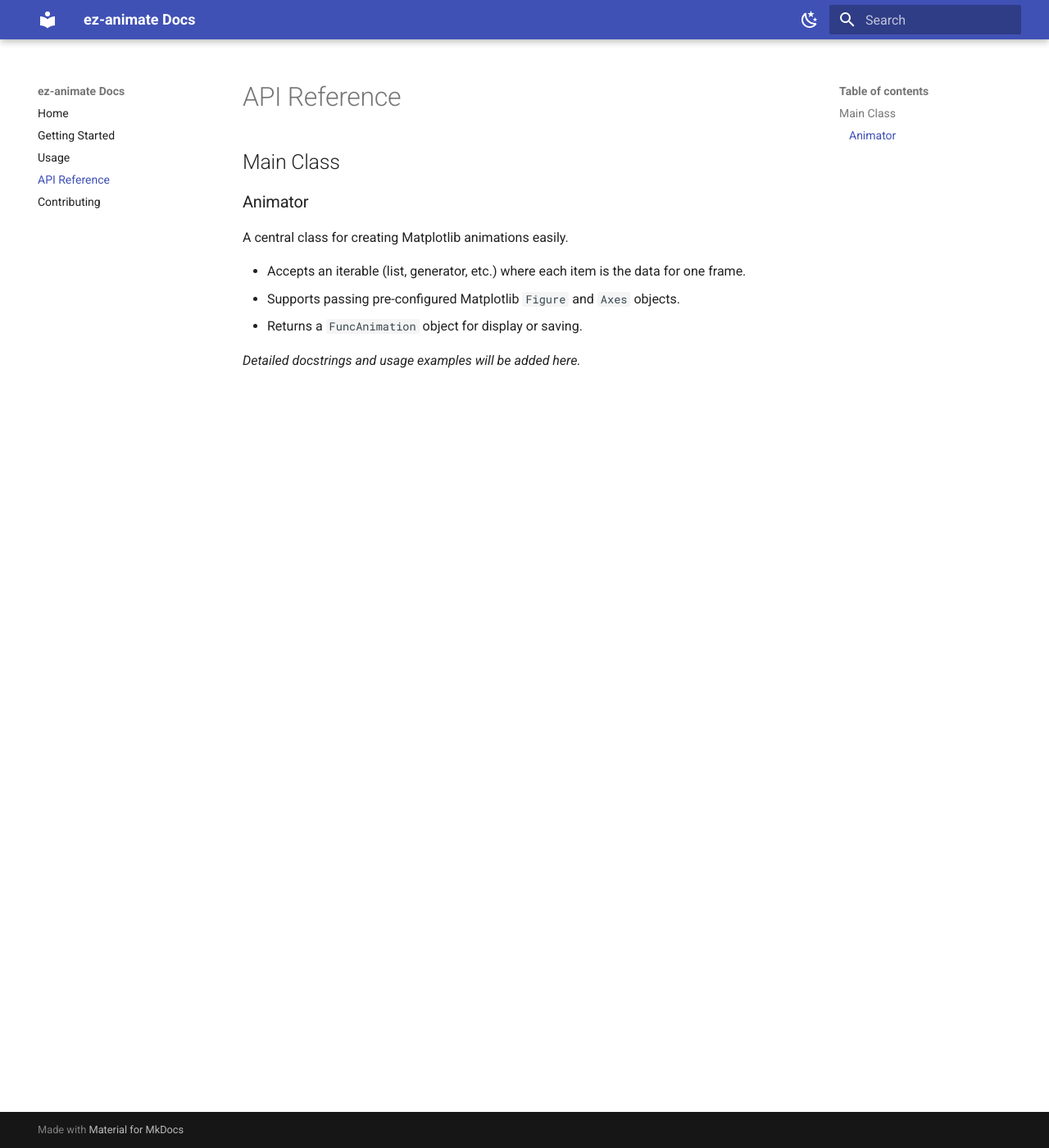
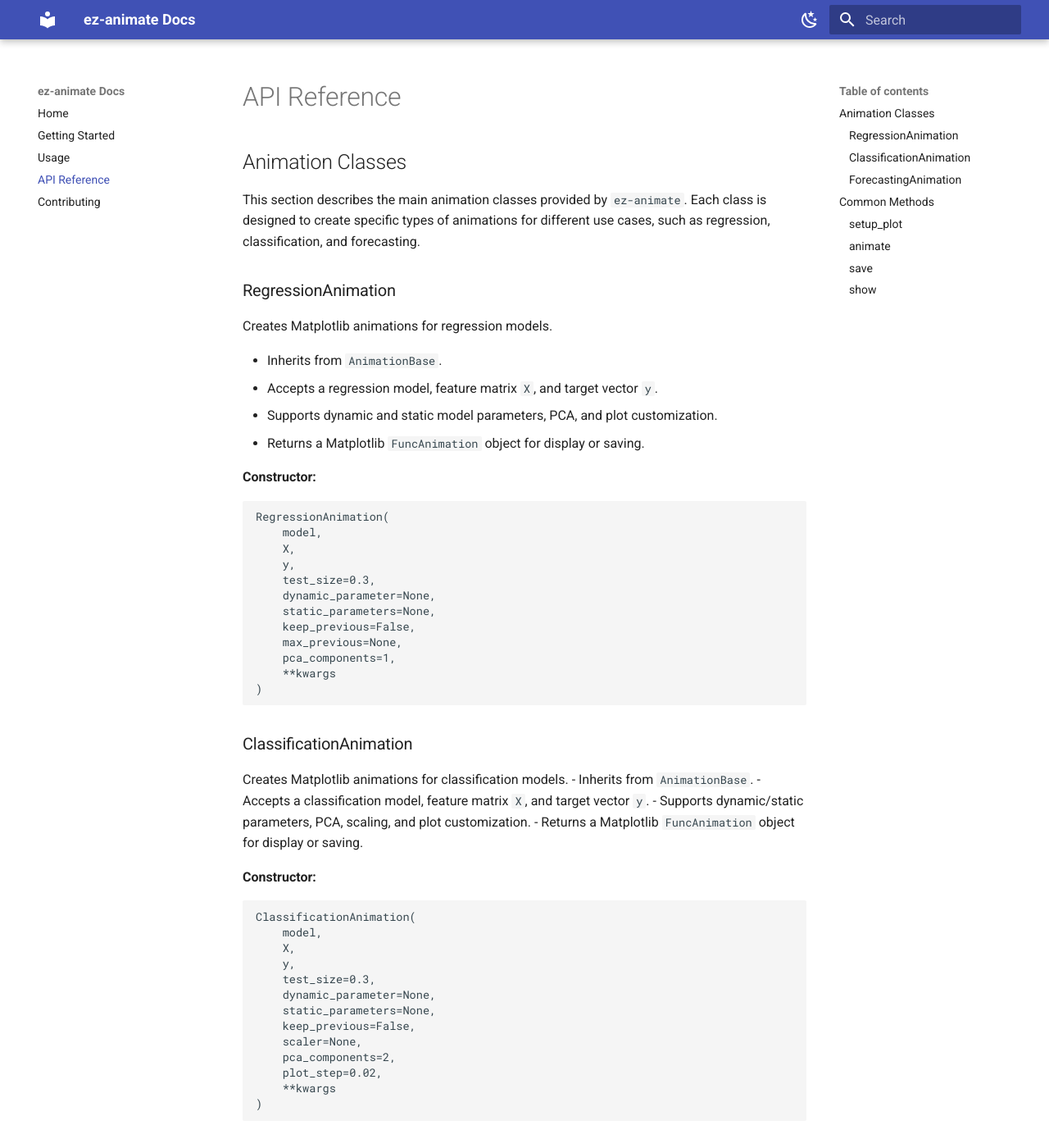
Before and after one commit to SantiagoEnriqueGA/ez-animate, an MkDocs documentation site: the page built from docs/api.md, in a window 1280 px wide and 1400 px high. Shown: the whole window at 82% size. Built offline with MkDocs 1.6.1 and Material for MkDocs 9.7.7, drawn with Linux system fonts in a browser that asks for light colours; some of the changed text lies outside the part shown.

Commit message:
docs: Enhance API reference and usage examples for animation classes

````diff
--- a/docs/api.md
+++ b/docs/api.md
@@ -1,13 +1,124 @@
 # API Reference
 
-## Main Class
+## Animation Classes
+This section describes the main animation classes provided by `ez-animate`. Each class is designed to create specific types of animations for different use cases, such as regression, classification, and forecasting.
 
-### Animator
+### RegressionAnimation
 
-A central class for creating Matplotlib animations easily.
+Creates Matplotlib animations for regression models.
 
-- Accepts an iterable (list, generator, etc.) where each item is the data for one frame.
-- Supports passing pre-configured Matplotlib `Figure` and `Axes` objects.
-- Returns a `FuncAnimation` object for display or saving.
+- Inherits from `AnimationBase`.
+- Accepts a regression model, feature matrix `X`, and target vector `y`.
+- Supports dynamic and static model parameters, PCA, and plot customization.
+- Returns a Matplotlib `FuncAnimation` object for display or saving.
 
-_Detailed docstrings and usage examples will be added here._
+**Constructor:**
+```python
+RegressionAnimation(
+    model,
+    X,
+    y,
+    test_size=0.3,
+    dynamic_parameter=None,
+    static_parameters=None,
+    keep_previous=False,
+    max_previous=None,
+    pca_components=1,
+    **kwargs
+)
+```
+
+### ClassificationAnimation
+
+Creates Matplotlib animations for classification models.
+- Inherits from `AnimationBase`.
+- Accepts a classification model, feature matrix `X`, and target vector `y`.
+- Supports dynamic/static parameters, PCA, scaling, and plot customization.
+- Returns a Matplotlib `FuncAnimation` object for display or saving.
+
+**Constructor:**
+```python
+ClassificationAnimation(
+    model,
+    X,
+    y,
+    test_size=0.3,
+    dynamic_parameter=None,
+    static_parameters=None,
+    keep_previous=False,
+    scaler=None,
+    pca_components=2,
+    plot_step=0.02,
+    **kwargs
+)
+```
+
+### ForecastingAnimation
+
+Creates Matplotlib animations for time series forecasting models.
+
+- Inherits from `AnimationBase`.
+- Accepts a forecasting model, training and test series, and forecast steps.
+- Supports dynamic/static parameters and plot customization.
+- Returns a Matplotlib `FuncAnimation` object for display or saving.
+
+**Constructor:**
+```python
+ForecastingAnimation(
+    model,
+    train_series,
+    test_series,
+    forecast_steps,
+    dynamic_parameter=None,
+    static_parameters=None,
+    keep_previous=False,
+    max_previous=None,
+    **kwargs
+)
+```
+
+
+## Common Methods
+
+All animation classes inherit the following methods:
+
+### setup_plot
+```python
+setup_plot(title, xlabel, ylabel, legend_loc="upper left", grid=True, figsize=(12, 6))
+```
+Set up the Matplotlib figure and axes for the animation.
+
+- `title`: Title of the plot.
+- `xlabel`: X-axis label.
+- `ylabel`: Y-axis label.
+- `legend_loc`: Legend location (default: "upper left").
+- `grid`: Show grid lines (default: True).
+- `figsize`: Figure size (default: (12, 6)).
+
+### animate
+```python
+animate(frames, interval=150, blit=True, repeat=False)
+```
+Create the animation using Matplotlib's `FuncAnimation`.
+
+- `frames`: Range or iterable of frames.
+- `interval`: Delay between frames in ms (default: 150).
+- `blit`: Use blitting for faster rendering (default: True).
+- `repeat`: Repeat the animation (default: False).
+
+### save
+```python
+save(filename, writer="pillow", fps=5, dpi=100)
+```
+Save the animation to a file (e.g., GIF or MP4).
+
+- `filename`: Output file path.
+- `writer`: Animation writer (default: "pillow").
+- `fps`: Frames per second (default: 5).
+- `dpi`: Dots per inch (default: 100).
+
+### show
+```python
+show()
+```
+Display the animation in a window or notebook.
````
Also changed, not shown: docs/usage.md (+54 -3 lines).
